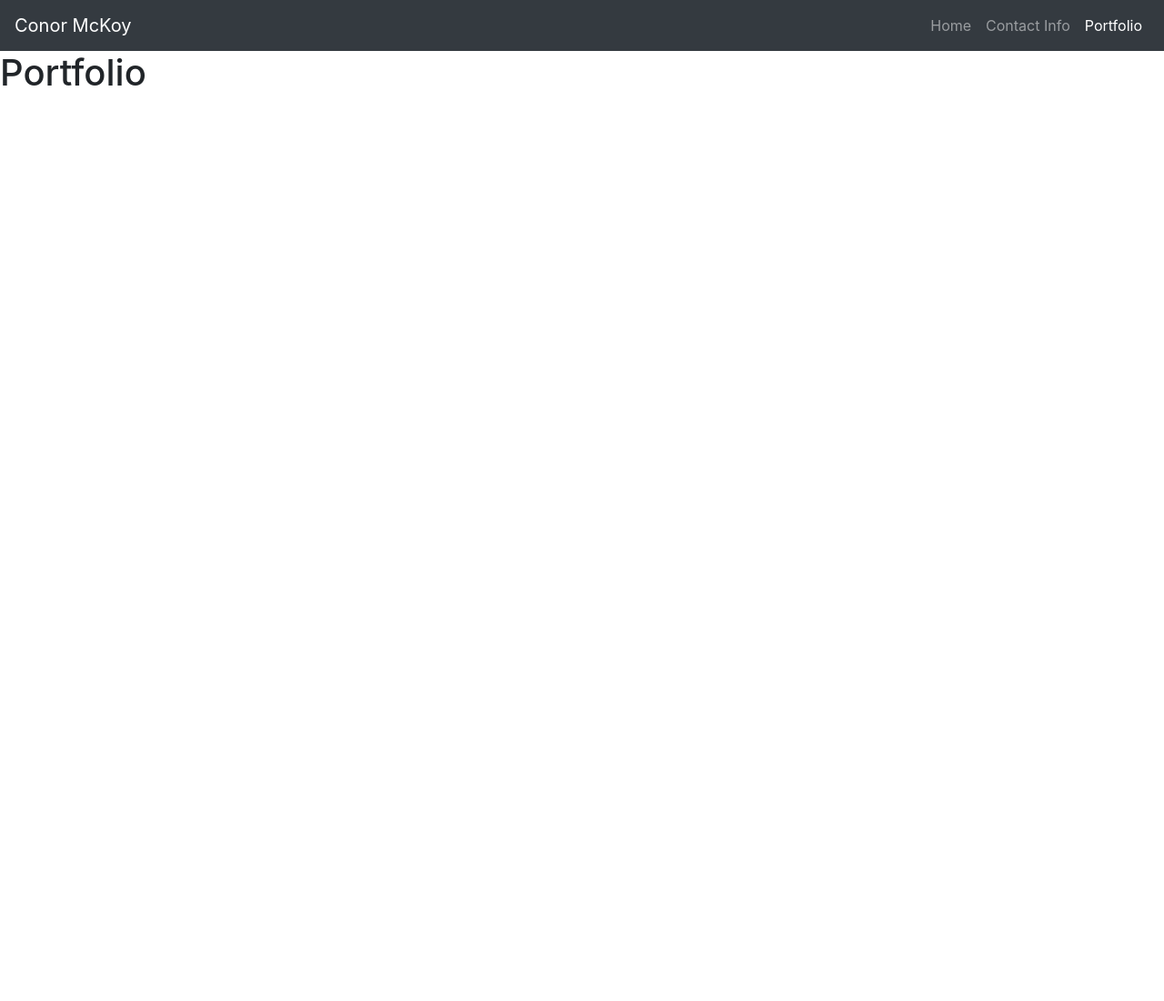
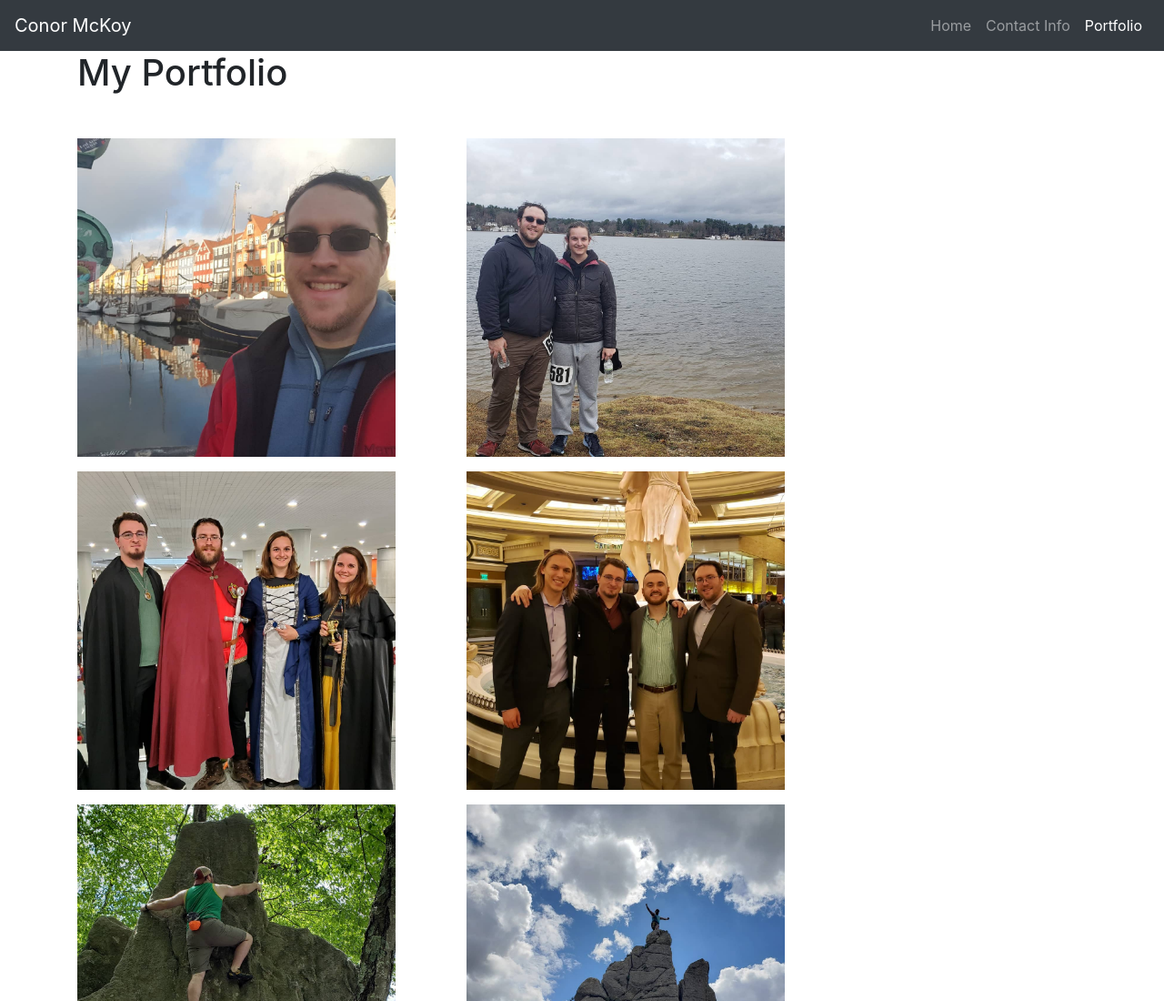
Before and after one commit to mckoyc94/Professional_Page, a plain HTML site: page portfolio.html in a window 1280 px wide. Shown: the top 1100 px of the page at 91% size. Before the commit the page ends 800 px from the top, so only its background shows below. Drawn offline with nearby package versions, Linux system fonts and the light colour scheme.

Commit message:
Added Body/Images to Portfolio Page

```diff
--- a/portfolio.html
+++ b/portfolio.html
@@ -32,8 +32,43 @@
             </ul>
     </nav>
 
-
-    <h1>Portfolio</h1>
+    <div class = "container">
+        <h1>My Portfolio</h1>
+        <br>
+        <div class = "row">
+            <div class = "col-lg-9">
+                <div class = "row">
+                    <div class = "col-lg-6 mt-3">
+                        <img src="assets/images/DenmarkSelfie.jpg" alt="Traveling Copenhagen" width="350px" height="350px">
+                    </div>
+                    <div class = "col-lg-6 mt-3">
+                        <img src="assets/images/TurkeyTrot.jpg" alt="Turkey Trot" width="350px" height="350px">
+                    </div>
+                </div>
+                <div class = "row">
+                    <div class = "col-lg-6 mt-3">
+                        <img src="assets/images/ComicCon.jpg" alt="Four Founders Cosplay" width="350px" height="350px">
+                    </div>
+                    <div class = "col-lg-6 mt-3">
+                        <img src="assets/images/VegasArcade.jpg" alt="Guys Trip to Vegas" width="350px" height="350px">
+                    </div>
+                </div>
+                <div class = "row">
+                    <div class = "col-lg-6 mt-3">
+                        <img src="assets/images/BoulderOfTheGods.jpg" alt="Bouldering in the Gunks" width="350px" height="350px">
+                    </div>
+                    <div class = "col-lg-6 mt-3">
+                        <img src="assets/images/AtopTheTooth.jpg" alt="Climbing in Spain" width="350px" height="350px">
+                    </div>
+                </div>
+                <div class = "row">
+                    <div class = "col-lg-6 mt-3">
+                        <img src="assets/images/JasperBeach.jpg" alt="My Dog Jasper" width="350px" height="350px">
+                    </div>
+                </div>
+            </div>
+        </div>
+    </div>
 
 
     <script src="https://code.jquery.com/jquery-3.5.1.slim.min.js" integrity="sha384-DfXdz2htPH0lsSSs5nCTpuj/zy4C+OGpamoFVy38MVBnE+IbbVYUew+OrCXaRkfj" crossorigin="anonymous"></script>
```
Also changed, not shown: assets/images/AtopTheTooth.jpg (added), assets/images/BoulderOfTheGods.jpg (added), assets/images/ComicCon.jpg (added), assets/images/DenmarkSelfie.jpg (added), assets/images/TurkeyTrot.jpg (added), assets/images/VegasArcade.jpg (added), 1 other file.
